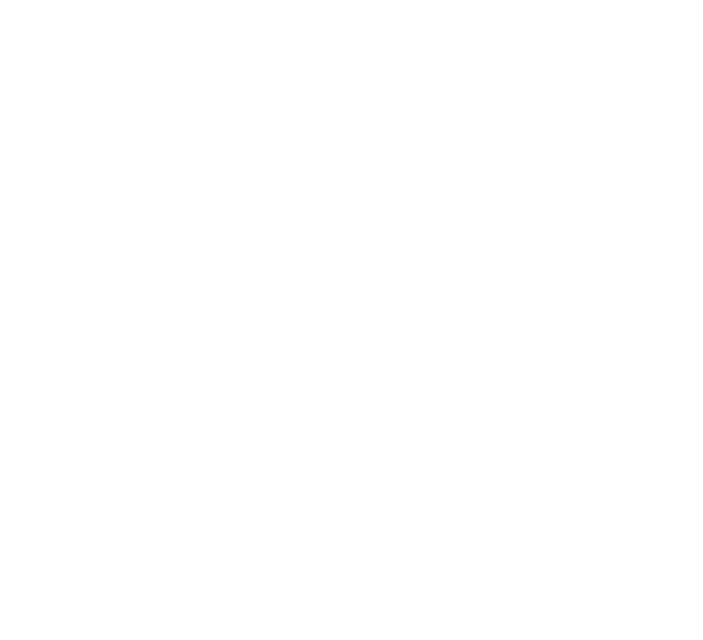
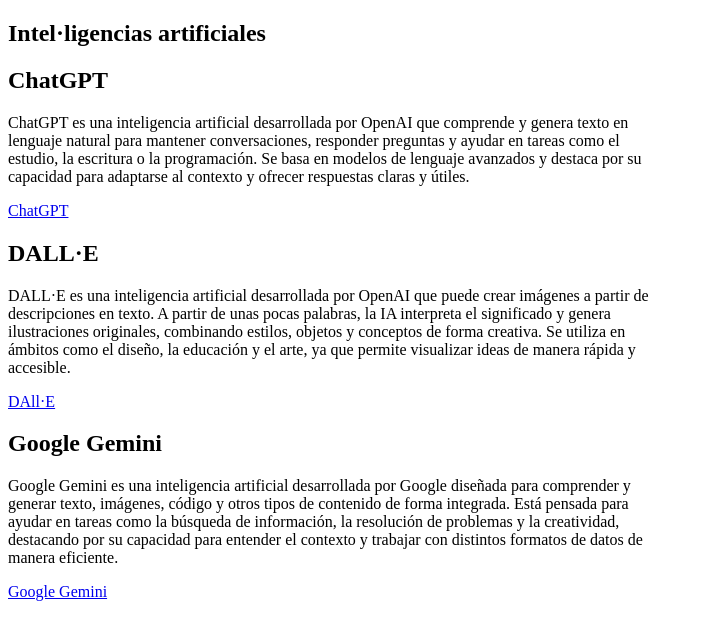
Before and after one commit to Juju-566/HTML, a plain HTML site: page index.html in a window 1280 px wide. Shown: the whole page, without its empty margins (0-703 px from the left). Drawn offline with Linux system fonts and the light colour scheme.

Commit message:
Articlos IA

```diff
--- a/index.html
+++ b/index.html
@@ -11,7 +11,37 @@
 <body>
     <header></header>
     <main>
-        <section></section>
+        <section>
+            <h1>Intel·ligencias artificiales</h1>
+            <article>
+                <h2>ChatGPT</h2>
+                <p>ChatGPT es una inteligencia artificial desarrollada por OpenAI que comprende y genera texto en <br>
+                    lenguaje natural para mantener conversaciones, responder preguntas y ayudar en tareas como el<br>
+                    estudio, la escritura o la programación. Se basa en modelos de lenguaje avanzados y destaca por su<br>
+                    capacidad para adaptarse al contexto y ofrecer respuestas claras y útiles.</p>
+                <a href="https://chatgpt.com/" target="_blank">ChatGPT</a>
+            </article>
+            <article>
+                <h2>DALL·E</h2>
+                <p>DALL·E es una inteligencia artificial desarrollada por OpenAI que puede crear imágenes a partir de<br>
+                    descripciones en texto. A partir de unas pocas palabras, la IA interpreta el significado y genera<br>
+                    ilustraciones originales, combinando estilos, objetos y conceptos de forma creativa. Se utiliza en<br>
+                    ámbitos como el diseño, la educación y el arte, ya que permite visualizar ideas de manera rápida y<br>
+                    accesible.</p>
+
+                <a href="https://deevid.ai/es/ai-image-generator?utm_id=nano-banana2&utm_source=google&utm_medium=cpc&utm_campaign=es-im-model-mds&utm_term=dalle&utm_content=pc&gad_source=1&gad_campaignid=22968446831&gbraid=0AAAAAq898mOGsQZsyxs3YXKzbdQDPHyG4&gclid=Cj0KCQiAxonKBhC1ARIsAIHq_ltwl1IqrVSzupl-xdDXNTvk6KonJ3wvzwqpvUuyGNwjbxjmtBmuOTcaAuBMEALw_wcB
+" target="_blank">DAll·E</a>
+            </article>
+            <article>
+                <h2>Google Gemini</h2>
+                <p>Google Gemini es una inteligencia artificial desarrollada por Google diseñada para comprender y<br>
+                    generar texto, imágenes, código y otros tipos de contenido de forma integrada. Está pensada para<br>
+                    ayudar en tareas como la búsqueda de información, la resolución de problemas y la creatividad,<br>
+                    destacando por su capacidad para entender el contexto y trabajar con distintos formatos de datos de<br>
+                    manera eficiente.</p>
+                <a href="https://gemini.google.com/?hl=es-ES" target="_blank">Google Gemini</a>
+            </article>
+        </section>
         <section></section>
     </main>
     <footer></footer>
```
